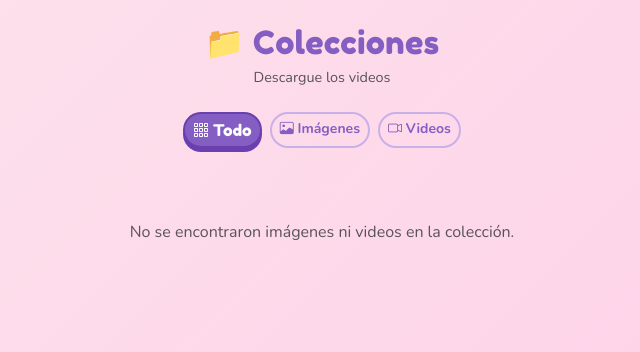
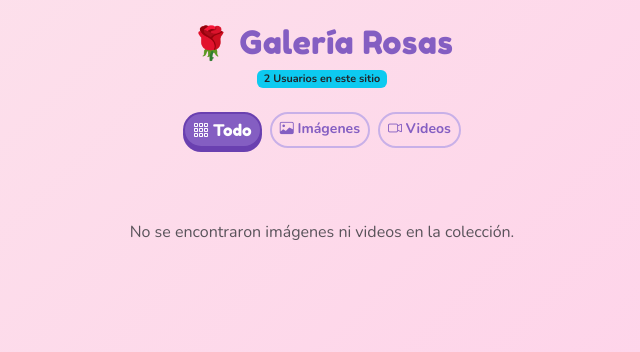
Before and after one commit to kerm1977/clonedesitiorate, a Flask app: page /coleccion/ in a window 1280 px wide. Shown: the part 68-420 px from the top of the page, without its empty margins (318-958 px from the left). Run offline with Flask 3, Linux system fonts and the light colour scheme; a user stored in the database is signed in; data comes from the database, SQL or seed files in the repository; data that the repository does not hold is empty; some libraries are stand-ins or nearby versions.

Commit message:
Ajustes cache, admin hereda home, coleccion Galeria Rosas

```diff
--- a/app.py
+++ b/app.py
@@ -34,6 +34,8 @@ def create_app():
     app.config['SECRET_KEY'] = os.environ.get('SECRET_KEY', 'dev-secret-xK9mP2-change-in-prod')
     app.config['SQLALCHEMY_DATABASE_URI'] = 'sqlite:///photogame.db'
     app.config['SQLALCHEMY_TRACK_MODIFICATIONS'] = False
+    app.config['SEND_FILE_MAX_AGE_DEFAULT'] = 0
+    app.config['TEMPLATES_AUTO_RELOAD'] = True
 
     db.init_app(app)
     socketio.init_app(app, cors_allowed_origins='*', async_mode='eventlet',
--- a/routes/coleccion.py
+++ b/routes/coleccion.py
@@ -235,13 +235,15 @@ def index():
     has_prev = page > 1
     has_next = page < total_pages
 
+    user_count = User.query.count()
+
     if request.args.get('partial') == '1':
         return render_template('partials/coleccion_grid.html', files=paginated_files,
                                page=page, total_pages=total_pages, has_prev=has_prev, has_next=has_next,
                                filter_type=filter_type, is_moderator=is_moderator)
     return render_template('coleccion.html', files=paginated_files, superuser_usernames=superuser_usernames,
                            page=page, total_pages=total_pages, has_prev=has_prev, has_next=has_next,
-                           filter_type=filter_type, is_moderator=is_moderator)
+                           filter_type=filter_type, is_moderator=is_moderator, user_count=user_count)
 
 
 @coleccion_bp.route('/opinion', methods=['POST'])
--- a/static/sw.js
+++ b/static/sw.js
@@ -1,5 +1,5 @@
 'use strict';
-const CACHE='photobearrate-v5',PRECACHE=['/static/manifest.json','/static/icons/icon.svg'],SKIP=['/rate','/next-image','/reset','/feedback','/set-name','/clear-name','/login','/logout','/admin','/img','/stories'];
+const CACHE='photobearrate-v6',PRECACHE=['/static/manifest.json','/static/icons/icon.svg'],SKIP=['/rate','/next-image','/reset','/feedback','/set-name','/clear-name','/login','/logout','/admin','/img','/stories'];
 self.addEventListener('install',e=>{e.waitUntil(caches.open(CACHE).then(c=>c.addAll(PRECACHE)).then(()=>self.skipWaiting()))});
 self.addEventListener('activate',e=>{e.waitUntil(caches.keys().then(ks=>Promise.all(ks.filter(k=>k!==CACHE).map(k=>caches.delete(k)))).then(()=>self.clients.claim()))});
 self.addEventListener('fetch',e=>{const req=e.request,url=new URL(req.url);if(req.method!=='GET'||url.origin!==location.origin||SKIP.some(p=>url.pathname.startsWith(p)))return;if(url.pathname.startsWith('/static/')){e.respondWith(caches.match(req).then(c=>{if(c)return c;return fetch(req).then(r=>{if(!r||r.status!==200||r.redirected)return r;const cl=r.clone();caches.open(CACHE).then(c=>c.put(req,cl));return r})}));return}});
@@ -30,7 +30,7 @@ self.addEventListener('push', event => {
         ]
     };
 
-    const title = payload.title || '🐻 PhotoBearRate';
+    const title = payload.title || '🐻 Galería Rosa';
     event.waitUntil(
         self.registration.showNotification(title, options)
     );
--- a/templates/admin.html
+++ b/templates/admin.html
@@ -1,5 +1,5 @@
 {% extends 'base.html' %}
-{% block title %}Panel Admin — 🐻 PhotoBearRate{% endblock %}
+{% block title %}Panel Admin — Galería Rosa{% endblock %}
 {% block head %}
 <link href="https://cdn.quilljs.com/1.3.7/quill.snow.css" rel="stylesheet">
 {% endblock %}
--- a/templates/base.html
+++ b/templates/base.html
@@ -166,8 +166,8 @@
     <link href="https://fonts.googleapis.com/css2?family=Fredoka+One&family=Nunito:wght@400;600;700;800;900&display=swap" rel="stylesheet">
     <link rel="stylesheet" href="https://cdn.jsdelivr.net/npm/bootstrap@5.3.2/dist/css/bootstrap.min.css">
     <link rel="stylesheet" href="https://cdn.jsdelivr.net/npm/bootstrap-icons@1.11.3/font/bootstrap-icons.css">
-    <link rel="stylesheet" href="{{ url_for('static', filename='css/style.min.css') }}">
-    <link rel="stylesheet" href="{{ url_for('static', filename='css/modals.min.css') }}">
+    <link rel="stylesheet" href="{{ url_for('static', filename='css/style.min.css') }}?v=2">
+    <link rel="stylesheet" href="{{ url_for('static', filename='css/modals.min.css') }}?v=2">
     <!-- PWA -->
     <link rel="manifest" href="{{ url_for('static', filename='manifest.json') }}">
     <meta name="theme-color" content="#FF6B9D">
@@ -310,7 +310,7 @@
 
 {% block content %}{% endblock %}
 
-<script src="{{ url_for('static', filename='js/push-notifications.min.js') }}"></script>
+<script src="{{ url_for('static', filename='js/push-notifications.min.js') }}?v=2"></script>
 
 <!-- Conózcanos Modal -->
 {% if about and about.content %}
--- a/templates/coleccion.html
+++ b/templates/coleccion.html
@@ -1,11 +1,13 @@
 {% extends "base.html" %}
 
-{% block title %}Colecciones{% endblock %}
+{% block title %}Galería Rosas{% endblock %}
 
 {% block content %}
 <div class="container py-4">
-    <h2 class="fun-title text-center mb-1">📁 Colecciones</h2>
-    <p class="text-center text-muted mb-4" style="font-size:0.9rem;">Descargue los videos</p>
+    <h2 class="fun-title text-center mb-1">🌹 Galería Rosas</h2>
+    <p class="text-center text-muted mb-4" style="font-size:0.9rem;">
+        <span class="badge bg-info text-dark">{{ user_count }} Usuarios en este sitio</span>
+    </p>
 
     <div class="d-flex justify-content-center gap-2 mb-4" id="coleccionFilters">
         <a href="#" data-filter="all" class="btn btn-sm {{ 'btn-primary' if filter_type == 'all' else 'btn-outline-secondary' }}" title="Ver todo" onclick="loadColeccionFilter('all'); return false;">
```
Also changed, not shown: static/sw.min.js (+1 -1 lines), static/manifest.json.
